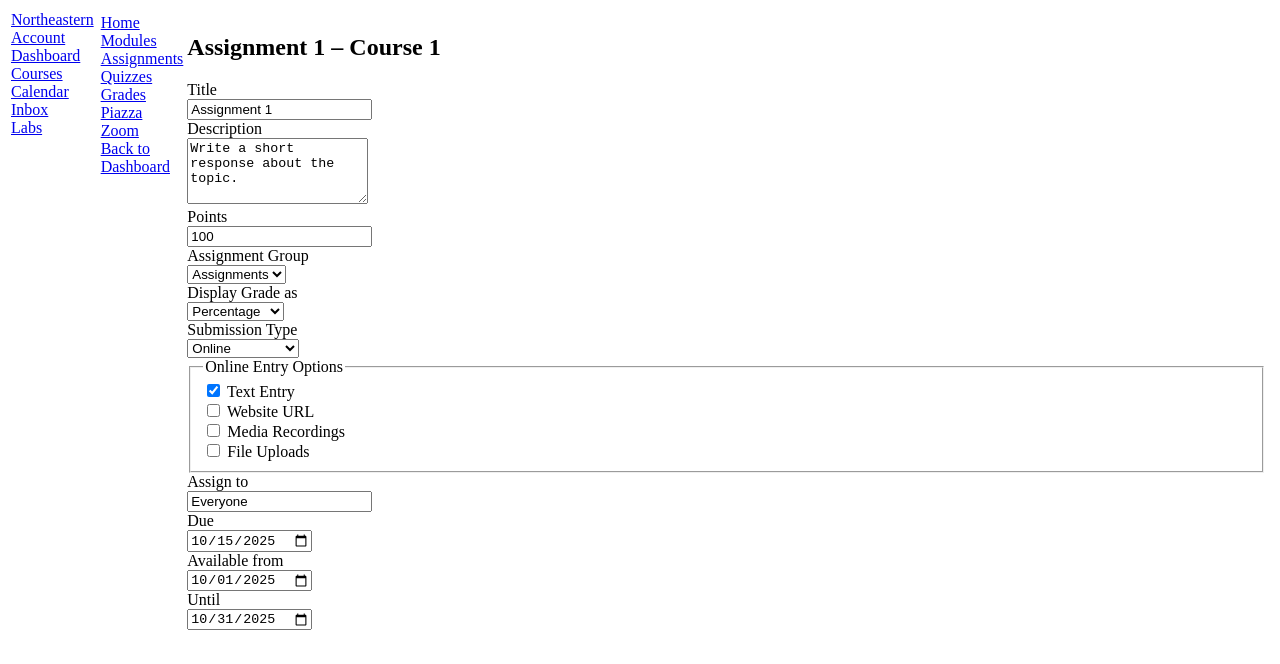
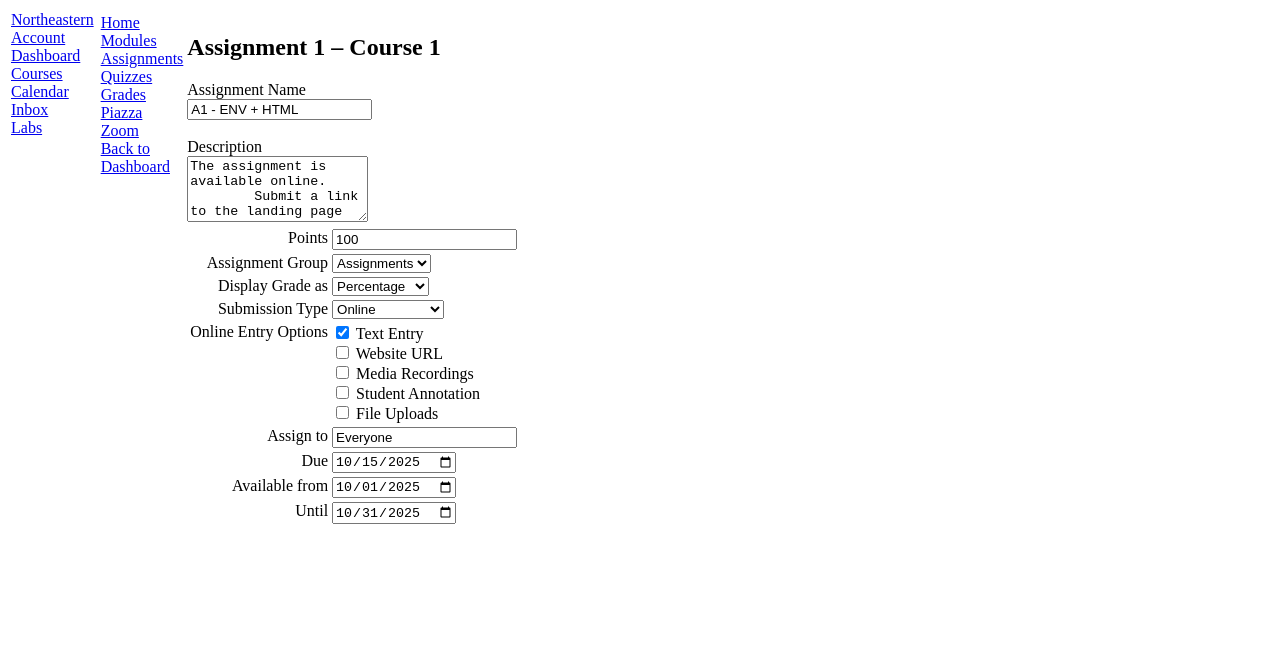
Before and after one commit to 1kh4ng/kambaz-next-js, a Next.js app: page /Courses/1/Assignments/1 in a window 1280 px wide. Shown: the top 664 px of the page. Built offline with nearby package versions, Linux system fonts and the light colour scheme.

Commit message:
New course home, modules, and assignment pages yup

```diff
--- a/app/(Kambaz)/Courses/[cid]/Assignments/[aid]/page.tsx
+++ b/app/(Kambaz)/Courses/[cid]/Assignments/[aid]/page.tsx
@@ -4,94 +4,123 @@ export default function AssignmentEditor(
   const { cid, aid } = params;
 
   return (
-    <div id="wd-assignment-editor">
+    <div id="wd-assignments-editor">
       <h2>Assignment {aid} – Course {cid}</h2>
 
-      <div>
-        <label htmlFor="wd-assignment-title">Title</label><br/>
-        <input
-          id="wd-assignment-title"
-          placeholder="Assignment title"
-          defaultValue={`Assignment ${aid}`}
-        />
-      </div>
+      <label htmlFor="wd-name">Assignment Name</label><br/>
+      <input id="wd-name" defaultValue="A1 - ENV + HTML" /><br/><br/>
 
-      <div>
-        <label htmlFor="wd-assignment-desc">Description</label><br/>
-        <textarea
-          id="wd-assignment-desc"
-          rows={4}
-          defaultValue="Write a short response about the topic."
-        />
-      </div>
+      <label htmlFor="wd-description">Description</label><br/>
+      <textarea id="wd-description" rows={4}
+        defaultValue={
+        `The assignment is available online.
+        Submit a link to the landing page of your app.`
+        }
+      /><br/>
 
-      {/* Points (number) */}
-      <div>
-        <label htmlFor="wd-assignment-points">Points</label><br/>
-        <input id="wd-assignment-points" type="number" defaultValue={100} />
-      </div>
+      <table>
+        <tbody>
+          <tr>
+            <td align="right" valign="top">
+              <label htmlFor="wd-points">Points</label>
+            </td>
+            <td>
+              <input id="wd-points" type="number" defaultValue={100} />
+            </td>
+          </tr>
 
-      {/* Assignment Group (dropdown) */}
-      <div>
-        <label htmlFor="wd-assignment-group">Assignment Group</label><br/>
-        <select id="wd-assignment-group" defaultValue="ASSIGNMENTS">
+          <tr>
+            <td align="right" valign="top">
+              <label htmlFor="wd-group">Assignment Group</label>
+            </td>
+            <td>
+              <select id="wd-group" defaultValue="ASSIGNMENTS">
                 <option value="ASSIGNMENTS">Assignments</option>
                 <option value="QUIZZES">Quizzes</option>
                 <option value="EXAMS">Exams</option>
                 <option value="PROJECT">Project</option>
               </select>
-      </div>
+            </td>
+          </tr>
 
-      {/* Display Grade (dropdown) */}
-      <div>
-        <label htmlFor="wd-display-grade">Display Grade as</label><br/>
-        <select id="wd-display-grade" defaultValue="PERCENTAGE">
+          <tr>
+            <td align="right" valign="top">
+              <label htmlFor="wd-display-grade-as">Display Grade as</label>
+            </td>
+            <td>
+              <select id="wd-display-grade-as" defaultValue="PERCENTAGE">
                 <option value="PERCENTAGE">Percentage</option>
                 <option value="POINTS">Points</option>
                 <option value="LETTER_GRADE">Letter Grade</option>
                 <option value="GPA_SCALE">GPA Scale</option>
                 <option value="NOT_GRADED">Not Graded</option>
               </select>
-      </div>
+            </td>
+          </tr>
 
-      {/* Submission Type (dropdown) */}
-      <div>
-        <label htmlFor="wd-submission-type">Submission Type</label><br/>
+          <tr>
+            <td align="right" valign="top">
+              <label htmlFor="wd-submission-type">Submission Type</label>
+            </td>
+            <td>
               <select id="wd-submission-type" defaultValue="ONLINE">
                 <option value="ONLINE">Online</option>
                 <option value="ON_PAPER">On Paper</option>
                 <option value="NONE">No Submission</option>
               </select>
-      </div>
+            </td>
+          </tr>
 
-      {/* Online Entry Options (checkboxes) */}
-      <fieldset id="wd-online-entry-options">
-        <legend>Online Entry Options</legend>
-        <label><input type="checkbox" defaultChecked /> Text Entry</label><br/>
-        <label><input type="checkbox" /> Website URL</label><br/>
-        <label><input type="checkbox" /> Media Recordings</label><br/>
-        <label><input type="checkbox" /> File Uploads</label>
-      </fieldset>
+          <tr>
+            <td align="right" valign="top">
+              <label>Online Entry Options</label>
+            </td>
+            <td>
+              <label><input id="wd-text-entry" type="checkbox" defaultChecked /> Text Entry</label><br/>
+              <label><input id="wd-website-url" type="checkbox" /> Website URL</label><br/>
+              <label><input id="wd-media-recordings" type="checkbox" /> Media Recordings</label><br/>
+              <label><input id="wd-student-annotation" type="checkbox" /> Student Annotation</label><br/>
+              <label><input id="wd-file-upload" type="checkbox" /> File Uploads</label>
+            </td>
+          </tr>
 
-      {/* Assign to (default value) */}
-      <div>
-        <label htmlFor="wd-assign-to">Assign to</label><br/>
+          <tr>
+            <td align="right" valign="top">
+              <label htmlFor="wd-assign-to">Assign to</label>
+            </td>
+            <td>
               <input id="wd-assign-to" defaultValue="Everyone" />
-      </div>
+            </td>
+          </tr>
 
-      {/* Dates (type=date with defaults) */}
-      <div>
-        <label htmlFor="wd-due-date">Due</label><br/>
+          <tr>
+            <td align="right" valign="top">
+              <label htmlFor="wd-due-date">Due</label>
+            </td>
+            <td>
               <input id="wd-due-date" type="date" defaultValue="2025-10-15" />
-      </div>
-      <div>
-        <label htmlFor="wd-available-from">Available from</label><br/>
+            </td>
+          </tr>
+
+          <tr>
+            <td align="right" valign="top">
+              <label htmlFor="wd-available-from">Available from</label>
+            </td>
+            <td>
               <input id="wd-available-from" type="date" defaultValue="2025-10-01" />
-      </div>
-      <div>
-        <label htmlFor="wd-available-until">Until</label><br/>
+            </td>
+          </tr>
+
+          <tr>
+            <td align="right" valign="top">
+              <label htmlFor="wd-available-until">Until</label>
+            </td>
+            <td>
               <input id="wd-available-until" type="date" defaultValue="2025-10-31" />
-      </div>
+            </td>
+          </tr>
+        </tbody>
+      </table>
     </div>
   );
 }
```
Also changed, not shown: app/(Kambaz)/Courses/[cid]/Assignments/page.tsx (+63 -34 lines), app/(Kambaz)/Courses/[cid]/Home/Status.tsx (added, +22 -0 lines), app/(Kambaz)/Courses/[cid]/Home/page.tsx (+16 -47 lines), app/(Kambaz)/Courses/[cid]/Modules/Content.tsx (added, +35 -0 lines), app/(Kambaz)/Courses/[cid]/Modules/page.tsx (+3 -21 lines). Lines whose indentation alone changed are shown as unchanged.
